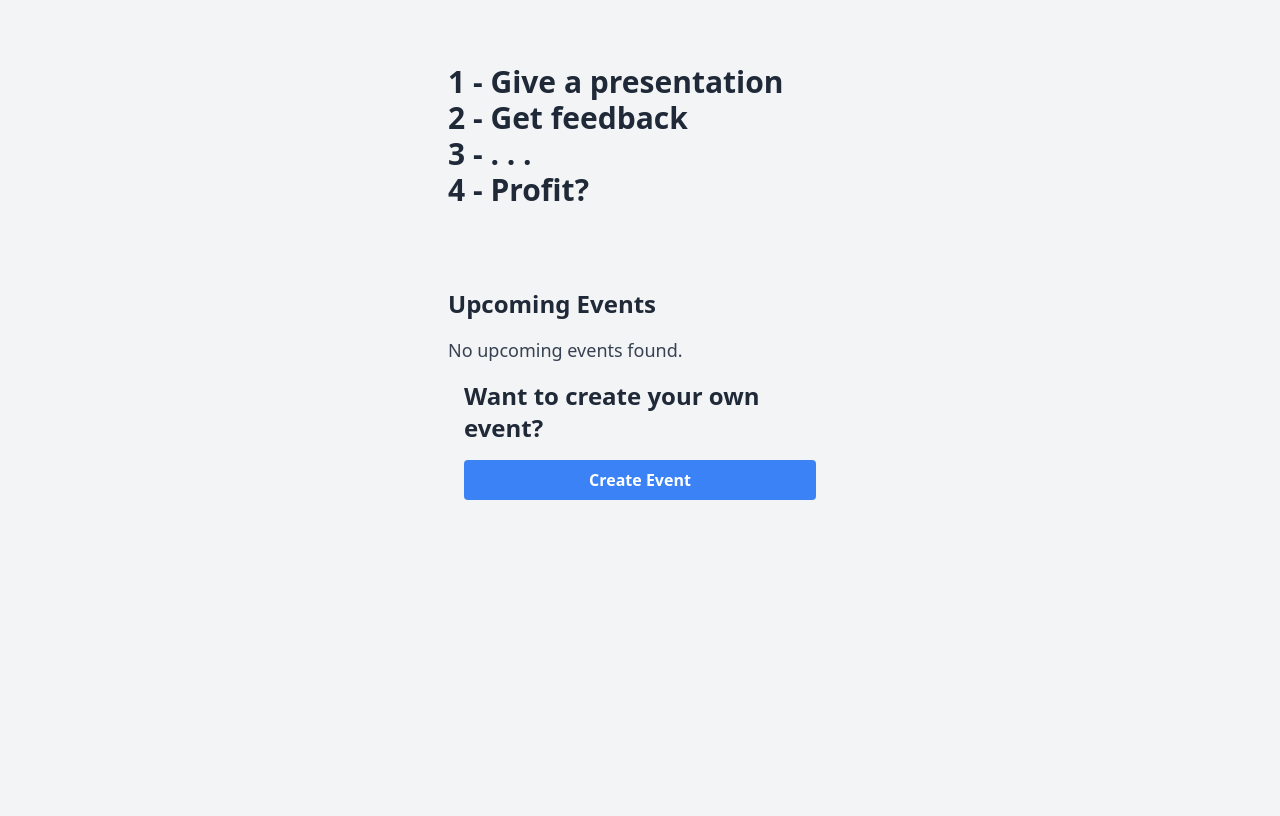
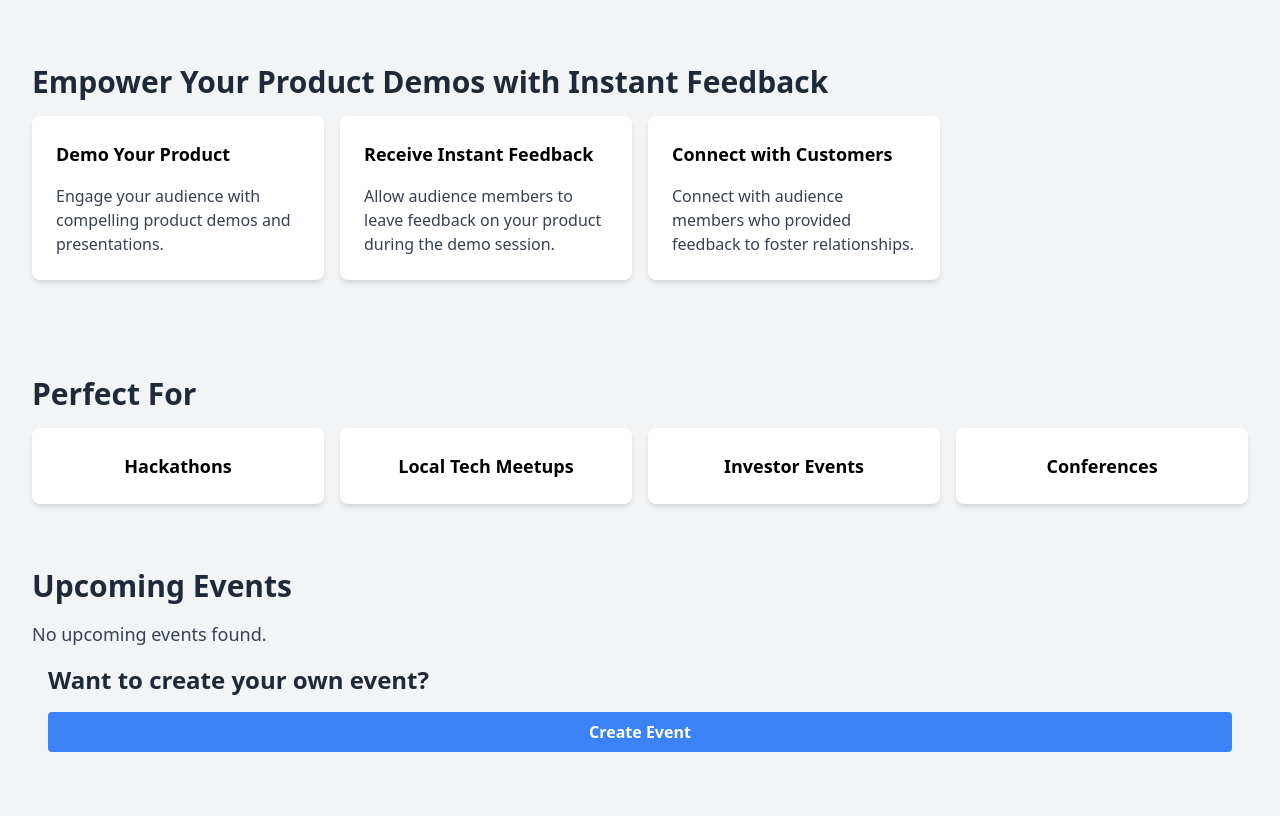
Before and after one commit to mmc102/gimmie_feedback, a FastAPI app: page / in a window 1280 px wide. Shown: the part 96-912 px from the top of the page. Before the commit the page ends 596 px from the top, so only its background shows below. Run offline with FastAPI, Linux system fonts and the light colour scheme; data that the repository does not hold is empty.

Commit message:
restyle landing page

```diff
--- a/templates/landing_template.html
+++ b/templates/landing_template.html
@@ -3,18 +3,53 @@
 {% block title %}Home Page{% endblock %}
 
 {% block content %}
+<div class="container mx-auto p-8">
+    <h3 class="text-3xl font-bold text-gray-800 mt-8 mb-4">
+        Empower Your Product Demos with Instant Feedback
+    </h3>
+    <div class="grid grid-cols-1 sm:grid-cols-2 lg:grid-cols-4 gap-4">
+        <!-- Demo Your Product -->
+        <div class="bg-white rounded-lg shadow-md p-6">
+            <h4 class="font-bold text-lg mb-4">Demo Your Product</h4>
+            <p class="text-gray-700">Engage your audience with compelling product demos and presentations.</p>
+        </div>
+        <!-- Receive Instant Feedback -->
+        <div class="bg-white rounded-lg shadow-md p-6">
+            <h4 class="font-bold text-lg mb-4">Receive Instant Feedback</h4>
+            <p class="text-gray-700">Allow audience members to leave feedback on your product during the demo session.</p>
+        </div>
+        <!-- Connect with Potential Customers -->
+        <div class="bg-white rounded-lg shadow-md p-6">
+            <h4 class="font-bold text-lg mb-4">Connect with Customers</h4>
+            <p class="text-gray-700">Connect with audience members who provided feedback to foster relationships.</p>
+        </div>
+    </div>
+</div>
 
 
-<div class="container mx-auto max-w-md p-8">
+<div class="container mx-auto p-8">
     <h3 class="text-3xl font-bold text-gray-800 mt-8 mb-4">
-        1 - Give a presentation <br>
-        2 - Get feedback <br>
-        3 - . . . <br>
-        4 - Profit?
+        Perfect For
     </h3>
+    <div class="grid grid-cols-1 sm:grid-cols-2 lg:grid-cols-4 gap-4">
+        <div class="bg-white flex justify-center items-center rounded-lg shadow-md p-6">
+            <h4 class="font-bold text-lg mb-0">Hackathons</h4>
+        </div>
+        <div class="bg-white flex justify-center items-center rounded-lg shadow-md p-6">
+            <h4 class="font-bold text-lg mb-0">Local Tech Meetups</h4>
+        </div>
+        <div class="bg-white flex justify-center items-center rounded-lg shadow-md p-6">
+            <h4 class="font-bold text-lg mb-0">Investor Events</h4>
+        </div>
+        <div class="bg-white flex justify-center items-center rounded-lg shadow-md p-6">
+            <h4 class="font-bold text-lg mb-0">Conferences</h4>
+        </div>
+    </div>
+
 </div>
-<div class="container mx-auto max-w-md p-8">
-    <h2 class="text-2xl font-bold text-gray-800 mb-4">Upcoming Events</h2>
+
+<div class="container mx-auto p-8">
+    <h2 class="text-3xl font-bold text-gray-800 mb-4">Upcoming Events</h2>
 
     {% if events %}
     <div class="grid grid-cols-1 sm:grid-cols-2 md:grid-cols-2 lg:grid-cols-2 gap-4">
```
Also changed, not shown: todo.md (+16 -0 lines).
